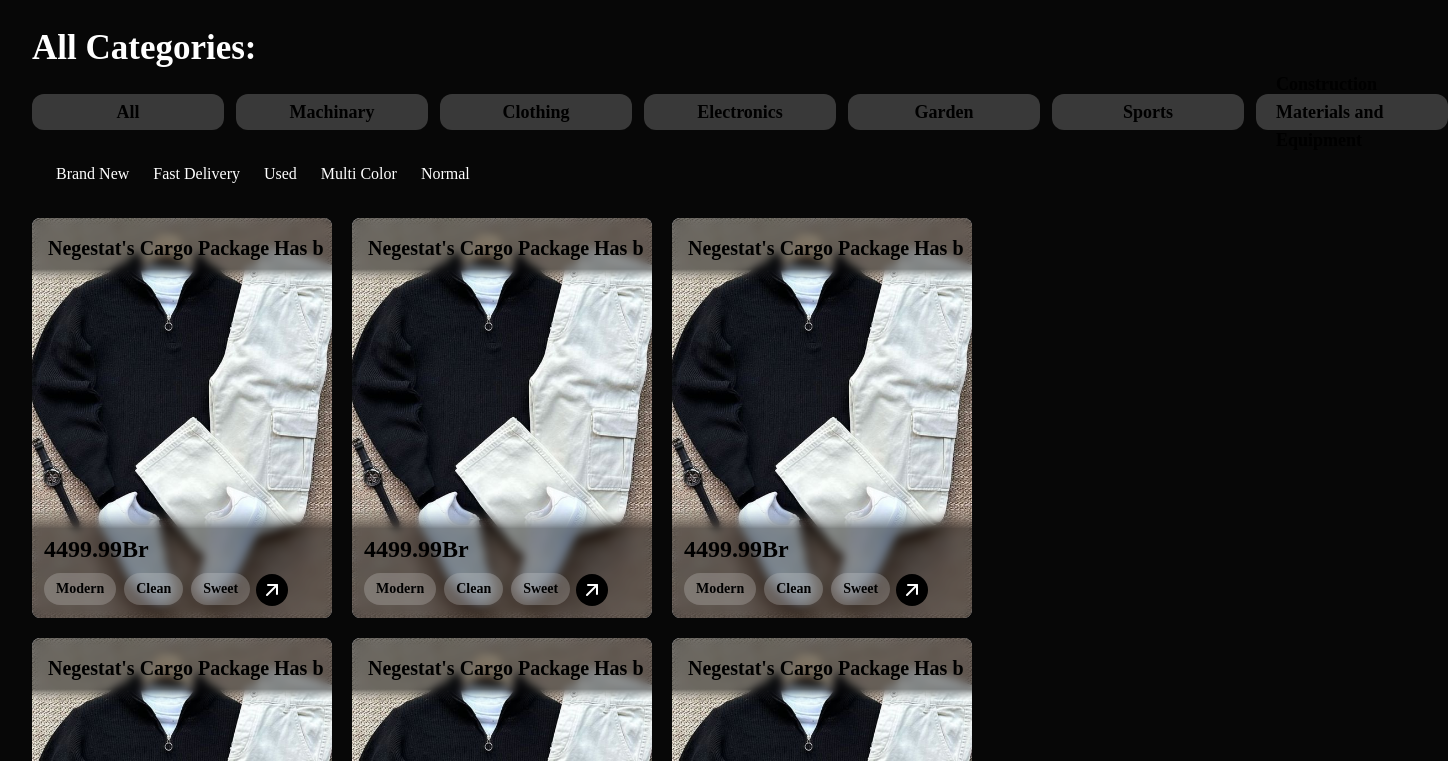
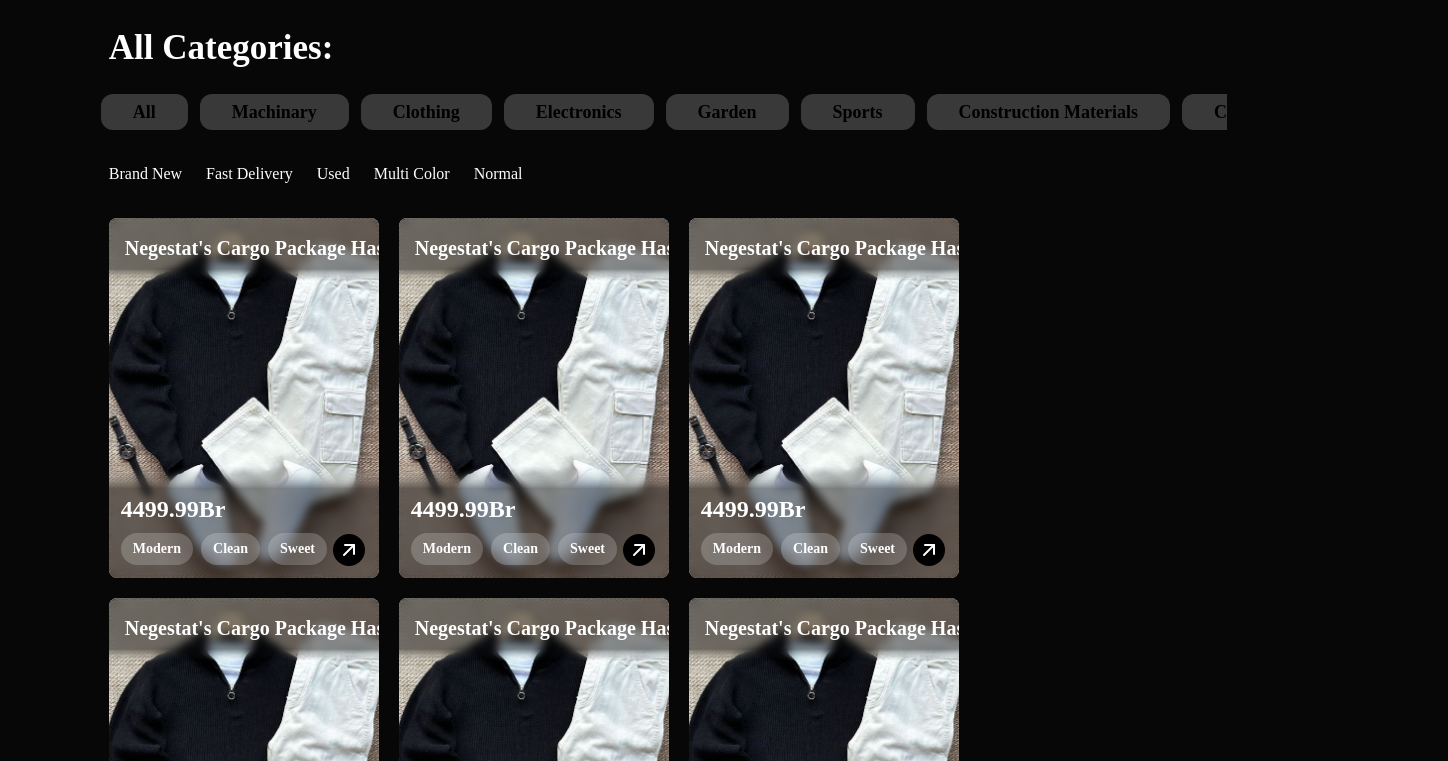
Before and after one commit to bikiyam/bikibuy, a Nuxt app: page / in a window 1280 px wide. Shown: the part 699-1460 px from the top of the page, 1448 px wide, since content can reach past the window. Built offline with nearby package versions, Linux system fonts and the light colour scheme.

Commit message:
Fixed the misallignments

```diff
--- a/components/category.vue
+++ b/components/category.vue
@@ -19,7 +19,22 @@ const catagory = [
         name: "Sports"
     },
     {
-        name: "Construction Materials and Equipment"
+        name: "Construction Materials"
+    },
+    {
+        name: "Construction Materials"
+    },
+    {
+        name: "Construction Materials"
+    },
+    {
+        name: "Construction Materials"
+    },
+    {
+        name: "Construction Materials"
+    },
+    {
+        name: "Construction Materials"
     }
 ]
 
@@ -43,26 +58,27 @@ const spec = [
 </script>
 
 <template>
-    <div>
+    <div class="justify-center">
+        <div class="w-[88%] ml-auto mr-auto">
             <div class="title px-8 mt-6">
             <h1 class="text-[35px] font-semibold text-[600] text-white">
                 All Categories:
             </h1>
         </div>
-        <div class="catlist w-screen h-9 px-8 my-5 flex place-items-center gap-3">
-            <div v-for="(cats,catindex) in catagory" :key="catindex" class="min-w-48 px-5 h-full bg-[#393939] rounded-xl flex place-items-center justify-center font-bold text-lg">
+        <div class="catlist w-full mx-6 my-5 flex place-items-center gap-3 overflow-x-scroll ">
+            <div v-for="(cats,catindex) in catagory" :key="catindex" class=" px-8 h-9 bg-[#393939] rounded-xl flex place-items-center justify-center font-bold text-lg whitespace-nowrap">
                 {{ cats.name }}
             </div>
         </div>
-        <div class="catlist w-screen h-12 px-14 my-5 flex place-items-center gap-6">
-            <div v-for="(cats,catindex) in spec" :key="catindex" class=" flex place-items-center justify-center text-white font-medium text-md">
+            <div class="catlist w-screen h-12 px-8 my-5 flex place-items-center gap-6">
+                <div v-for="(cats,catindex) in spec" :key="catindex" class=" flex place-items-center justify-center text-white font-normal text-md">
                     {{ cats.name }}
                 </div>
             </div>
 
-
             <div class="flex flex-col gap-2">
-            <div class=" w-screen flex gap-5 px-8 overflow-x-scroll overflow-y-hidden flex-wrap">
+                <div class=" justify-center place-items-center">
+                    <div class=" flex gap-5 px-8 overflow-x-scroll overflow-y-hidden flex-wrap">
                             <HomeItemcard />
                             <HomeItemcard />
                             <HomeItemcard />
@@ -88,6 +104,8 @@ const spec = [
                             <HomeItemcard />
                         </div>
                 </div>
+            </div>
+        </div>
 
 
 
--- a/components/home/itemcard.vue
+++ b/components/home/itemcard.vue
@@ -1,7 +1,7 @@
 <template>
 
-<div class="featured flex flex-col w-[300px] min-w-[300px] p-3 h-[400px] bg-gray-500 rounded-lg relative overflow-hidden text-black">
-    <img src="../../assets/images/Specials.jpg" alt="" class=" w-[450px] h-full rounded-lg absolute top-0 left-0 object-cover">
+<div class="featured flex flex-col w-[270px] min-w-[270px] p-3 h-[360px] bg-gray-500 rounded-lg relative overflow-hidden text-white">
+    <img src="../../assets/images/Specials.jpg" alt="" class=" w-[300px] h-full rounded-lg absolute top-0 left-0 object-cover">
     <div class="bg-[#0000006e] backdrop-blur-sm absolute top-0 left-0 w-full h-16 flex mt-auto z-10 " style="-webkit-mask-image: linear-gradient(to bottom, rgba(0,0,0,1) 80%, rgba(0,0,0,0) 100%);
             mask-image: linear-gradient(to bottom, rgba(0,0,0,1) 80%, rgba(0,0,0,0) 100%);"></div>
     <div class="bg-[#0000006e] backdrop-blur-sm absolute bottom-0 left-0 w-full h-28 flex mt-auto z-10 " style="-webkit-mask-image: linear-gradient(to top, rgba(0,0,0,1) 80%, rgba(0,0,0,0) 100%);
--- a/pages/cart.vue
+++ b/pages/cart.vue
@@ -1,7 +1,7 @@
 <template>
 
     <Navbar/>
-    <div class=" px-9">
+    <div class=" w-[83%] ml-auto mr-auto">
         <h1 class="text-[35px] font-semibold text-[600] text-white mt-10 mb-6">Products in cart:</h1>
 
         <div class=" w-full flex flex-wrap gap-5 overflow-hidden scrollbar-hide">
--- /dev/null
+++ b/pages/product.vue
@@ -0,0 +1,4 @@
+<template>
+    <Navbar/>
+
+</template>
```
Lines whose indentation alone changed are shown as unchanged.
